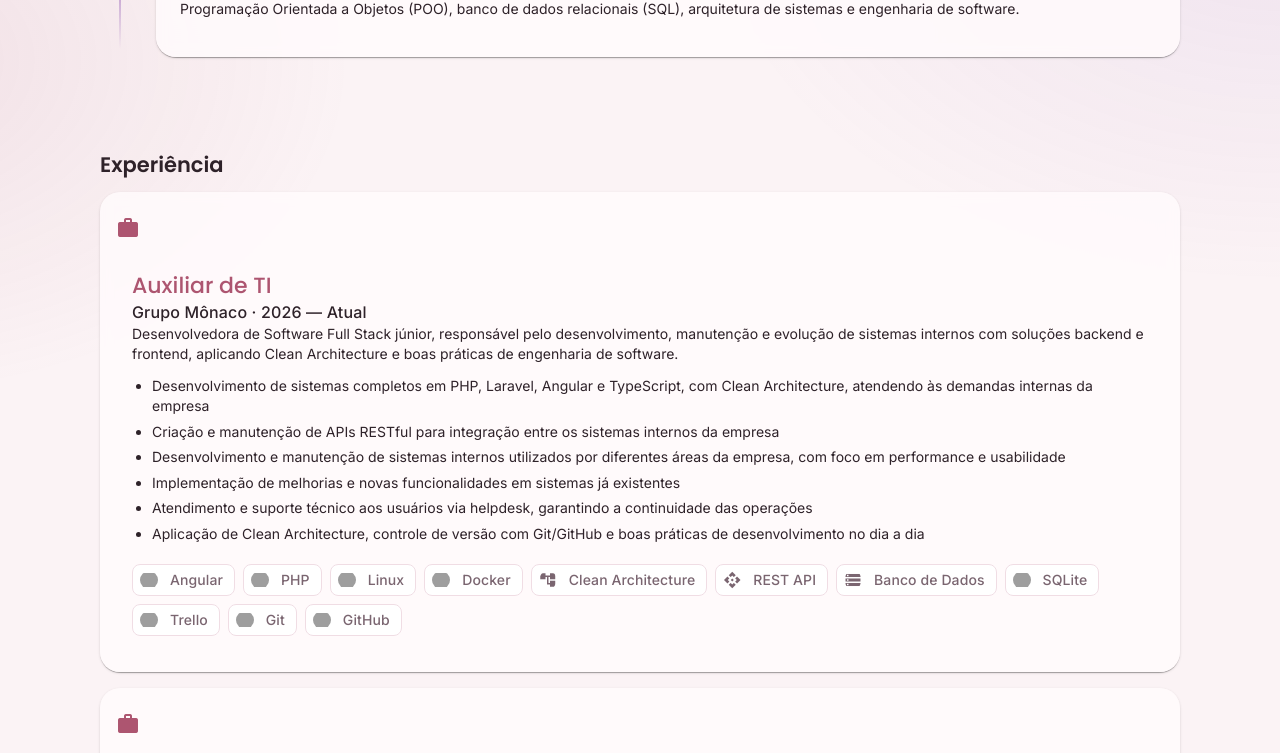
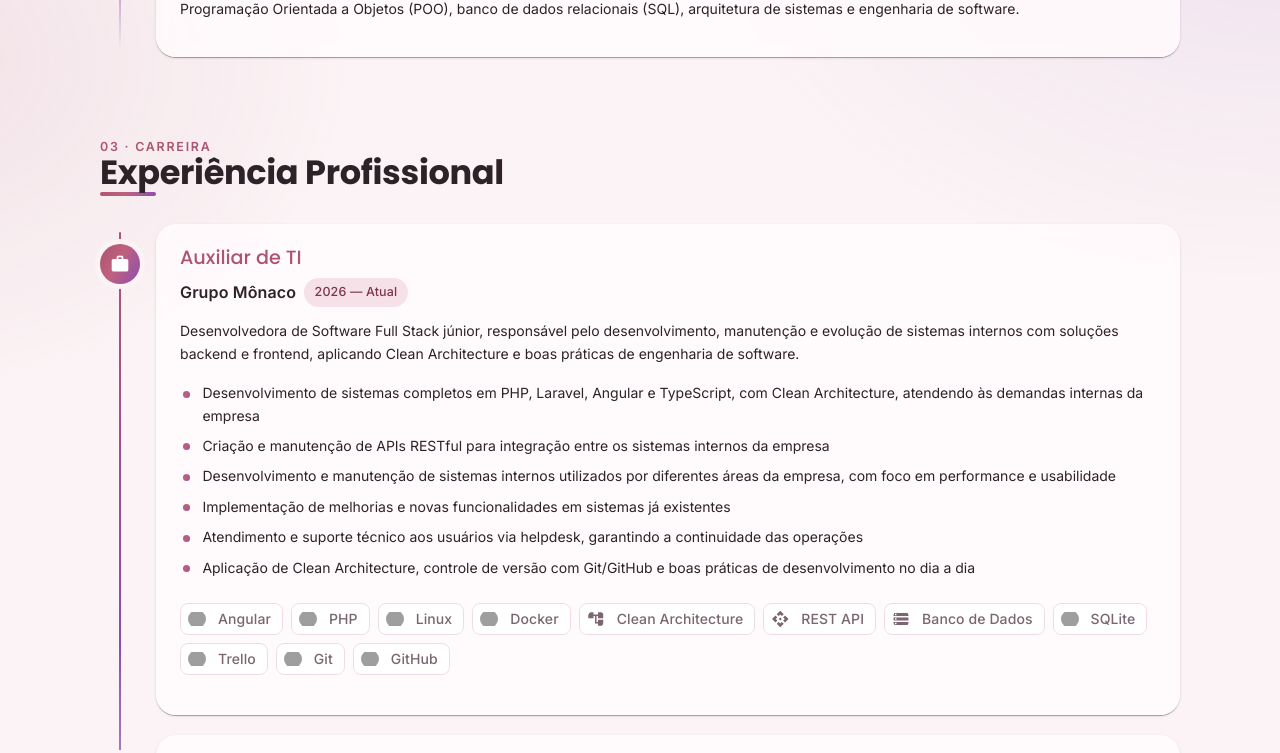
Before and after one commit to MariaClaraCorecha/portfolio, an Angular app: page / in a window 1280 px wide. Shown: the part 1620-2373 px from the top of the page. Built offline with nearby package versions, Linux system fonts and the light colour scheme; grey boxes are pictures that could not be loaded.

Commit message:
feat: enhance experience section with improved layout, updated role title, and refined styles

```diff
--- a/src/app/experience/experience.html
+++ b/src/app/experience/experience.html
@@ -1,12 +1,18 @@
-<h2>Experiência</h2>
+<header class="section-heading">
+  <span class="section-eyebrow">03 · Carreira</span>
+  <h2>Experiência Profissional</h2>
+</header>
 <div class="timeline">
   @for (entry of entries; track entry.role + entry.company) {
     <mat-card class="timeline-item">
-      <mat-icon class="timeline-icon">work</mat-icon>
+      <span class="timeline-icon" aria-hidden="true"><mat-icon>work</mat-icon></span>
       <div class="timeline-content">
         <mat-card-header>
           <mat-card-title>{{ entry.role }}</mat-card-title>
-          <mat-card-subtitle>{{ entry.company }} · {{ entry.period }}</mat-card-subtitle>
+          <mat-card-subtitle>
+            <span class="company">{{ entry.company }}</span>
+            <span class="period-pill">{{ entry.period }}</span>
+          </mat-card-subtitle>
         </mat-card-header>
         <mat-card-content>
           <p class="summary">{{ entry.summary }}</p>
--- a/src/app/experience/experience.scss
+++ b/src/app/experience/experience.scss
@@ -1,33 +1,131 @@
+// Vertical timeline: a gradient rail on the left with an icon node per entry.
 .timeline {
+  position: relative;
   display: flex;
   flex-direction: column;
-  gap: 1rem;
+  gap: 1.25rem;
+  padding-left: 3.5rem;
+
+  &::before {
+    content: '';
+    position: absolute;
+    top: 0.5rem;
+    bottom: 0.5rem;
+    left: 1.2rem;
+    width: 2px;
+    border-radius: 2px;
+    background: linear-gradient(to bottom, var(--mat-sys-primary), var(--accent-plum), transparent);
+  }
 }
 
 .timeline-item {
-  display: flex;
-  gap: 1rem;
-  align-items: flex-start;
-  padding: 1rem;
+  position: relative;
+  overflow: visible;
+  padding: 1.25rem 1.5rem;
 }
 
 .timeline-icon {
-  color: var(--mat-sys-primary);
-  margin-top: 0.5rem;
+  position: absolute;
+  top: 1.25rem;
+  left: -3.5rem;
+  display: grid;
+  place-items: center;
+  width: 2.5rem;
+  height: 2.5rem;
+  border-radius: 50%;
+  background: var(--brand-gradient);
+  color: #ffffff;
+  box-shadow: 0 0 0 5px var(--mat-sys-background);
+
+  mat-icon {
+    width: 20px;
+    height: 20px;
+    font-size: 20px;
+  }
 }
 
 .timeline-content {
   flex: 1;
 }
 
+mat-card-header {
+  padding: 0;
+  margin-bottom: 0.75rem;
+}
+
+mat-card-content {
+  padding: 0;
+}
+
+@media (max-width: 599px) {
+  .timeline {
+    padding-left: 0;
+
+    &::before {
+      display: none;
+    }
+  }
+
+  .timeline-icon {
+    position: static;
+    margin-bottom: 0.75rem;
+    box-shadow: none;
+  }
+}
+
+mat-card-title {
+  font-size: 1.2rem;
+}
+
+mat-card-subtitle {
+  display: flex;
+  flex-wrap: wrap;
+  align-items: center;
+  gap: 0.5rem;
+  margin-top: 0.35rem;
+}
+
+.company {
+  font-weight: 600;
+  color: var(--mat-sys-on-surface);
+}
+
+.period-pill {
+  padding: 0.15rem 0.65rem;
+  border-radius: 999px;
+  background-color: var(--mat-sys-primary-container);
+  color: var(--mat-sys-on-primary-container);
+  font-size: 0.78rem;
+  font-weight: 500;
+}
+
 .summary {
-  margin: 0 0 0.75rem;
+  margin: 0 0 1rem;
+  line-height: 1.7;
 }
 
 .responsibilities {
-  margin: 0 0 1rem;
-  padding-left: 1.25rem;
+  margin: 0 0 1.25rem;
+  padding: 0;
+  list-style: none;
   display: flex;
   flex-direction: column;
-  gap: 0.35rem;
+  gap: 0.5rem;
+
+  li {
+    position: relative;
+    padding-left: 1.4rem;
+    line-height: 1.6;
+
+    &::before {
+      content: '';
+      position: absolute;
+      left: 0.2rem;
+      top: 0.6em;
+      width: 7px;
+      height: 7px;
+      border-radius: 50%;
+      background: var(--brand-gradient);
+    }
+  }
 }
--- a/src/app/experience/experience.ts
+++ b/src/app/experience/experience.ts
@@ -50,7 +50,7 @@ export class Experience {
       ],
     },
     {
-      role: 'Estagiário de TI - Desenvolvimento',
+      role: 'Estagiária de TI — Desenvolvimento',
       company: 'Grupo Mônaco Diesel',
       period: 'Janeiro de 2026 — Março de 2026',
       summary:
```
